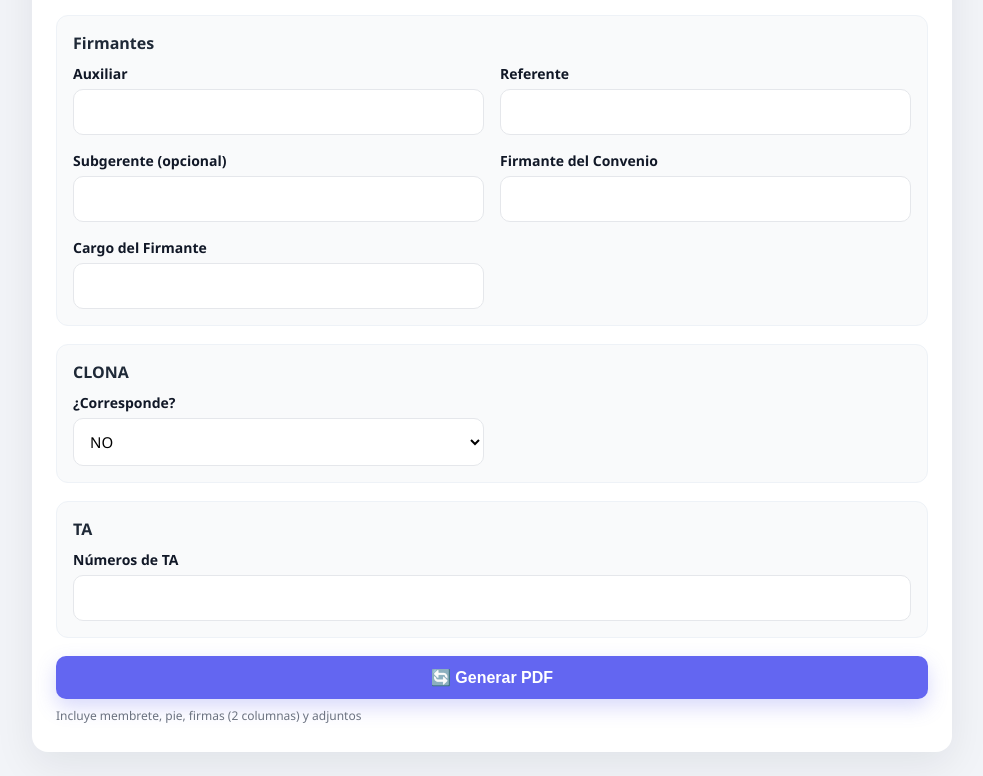
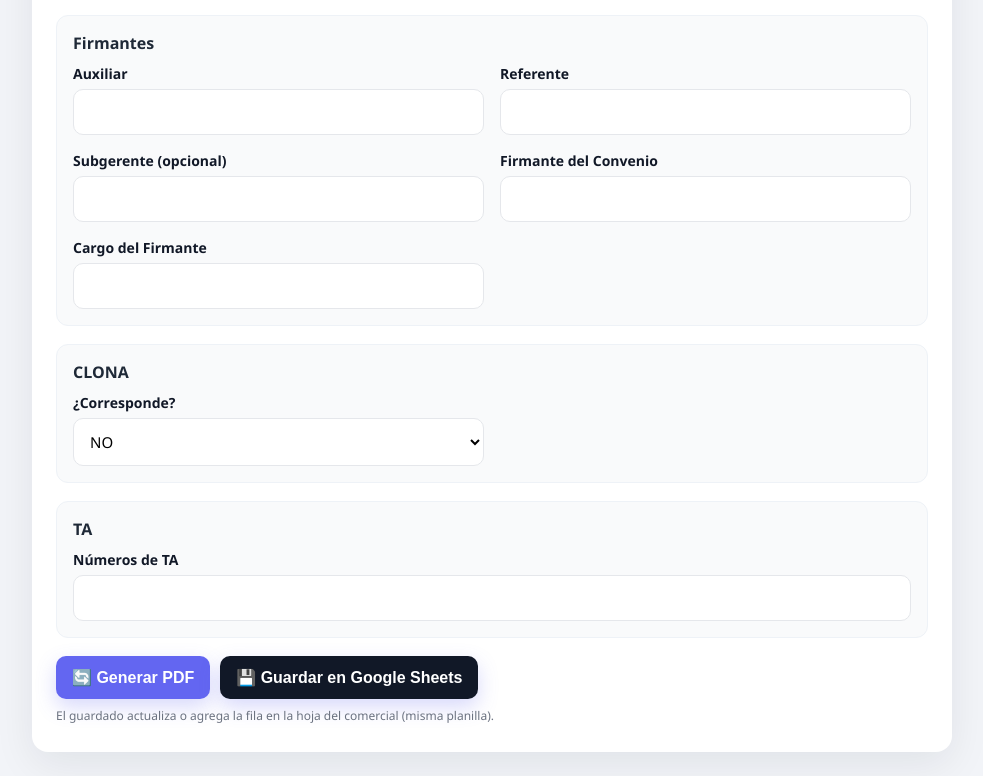
Before and after one commit to conveniosjerarquicos/nota-signatura, a plain HTML site: page index.html in a window 1280 px wide. Shown: the part 1221-1997 px from the top of the page, without its empty margins (148-1131 px from the left). Drawn offline with nearby package versions, Linux system fonts and the light colour scheme.

Commit message:
Update index.html

```diff
--- a/index.html
+++ b/index.html
@@ -21,6 +21,8 @@
     .btn{display:inline-flex;align-items:center;justify-content:center;gap:8px;padding:12px 16px;border:none;border-radius:10px;cursor:pointer;font-weight:700;background:#6366f1;color:#fff;width:100%;font-size:16px;box-shadow:0 8px 20px rgba(99,102,241,.25);transition:transform .15s}
     .btn:hover{transform:translateY(-1px)}
     .btn-secondary{background:#111827}
+    .stack{display:flex;gap:10px;flex-wrap:wrap}
+    .stack .btn{width:auto}
     .preview{margin-top:18px;display:none}
     .note{font-size:12px;color:#6b7280;margin-top:8px}
     .row-inline{display:flex;gap:12px;align-items:flex-end}
@@ -57,7 +59,7 @@
             <input type="text" id="numeroConvenioLookup" placeholder="Ej: 88">
             <button class="btn btn-secondary" style="width:auto" onclick="buscarDesdeSheets()">Buscar</button>
           </div>
-          <div class="hint">Ingresá el número y tocá “Buscar” para completar el formulario (recorre todas las hojas).</div>
+          <div class="hint">Recorre todas las hojas del archivo y completa los campos si encuentra el número.</div>
         </div>
       </div>
 
@@ -109,7 +111,7 @@
 
       <!-- Texto editable final -->
       <textarea id="cuerpoNota" placeholder="Tildá opciones arriba; acá podés seguir escribiendo."></textarea>
-      <div class="hint">El bloque auto-generado se actualiza sin borrar lo que agregues manualmente después.</div>
+      <div class="hint">El bloque auto-generado se actualiza sin borrar lo que agregues manualmente.</div>
     </div>
 
     <!-- ADJUNTOS -->
@@ -159,8 +161,11 @@
       <input type="text" id="numerosTA">
     </div>
 
-    <button class="btn" onclick="generarPDF()">🔄 Generar PDF</button>
-    <div class="note">Incluye membrete, pie, firmas (2 columnas) y adjuntos</div>
+    <div class="stack">
+      <button class="btn" onclick="generarPDF()">🔄 Generar PDF</button>
+      <button class="btn btn-secondary" onclick="guardarEnSheet()">💾 Guardar en Google Sheets</button>
+    </div>
+    <div class="note">El guardado actualiza o agrega la fila en la hoja del comercial (misma planilla).</div>
 
     <div class="preview" id="preview">
       <p style="color:#10b981;font-weight:700;margin:10px 0 0">✅ Documento listo:</p>
@@ -175,26 +180,25 @@
 
   <script>
     /* ===================== CONFIG ===================== */
-    // Membrete y pie (desde tu repo GitHub Pages)
+    // Membrete y pie (desde tu GitHub Pages)
     const BASE = "https://conveniosjerarquicos.github.io/nota-signatura";
     const HEADER = `${BASE}/membrete.png`;
     const FOOTER = `${BASE}/pie.png`;
 
     // Google Sheets publicado como CSV, multi-hoja (una por comercial)
-    // Usamos SIEMPRE el mismo archivo, cambiando solo el gid de cada pestaña.
     const PUB_CSV_BASE = "https://docs.google.com/spreadsheets/d/e/2PACX-1vTtwmE86YOrUU_3zaUAY2mXfwGrxe3f3sUdoI3ckQfj0cs3D1R46SzXH4tStGBiaVe6PiQFIR5DQ_U0/pub?single=true&output=csv&gid=";
 
-    // Agregá todas tus pestañas: nombre del comercial y su gid
+    // Agregá todas tus pestañas con su gid
     const SHEETS = [
       { name: "Juan Pablo Trossero", gid: "0" },
       // { name: "Nicolás Molli", gid: "XXXXXXXXX" },
-      // { name: "Fernando Giordano", gid: "XXXXXXXXX" },
-      // { name: "Exequiel Mayans", gid: "XXXXXXXXX" },
-      // { name: "Emiliano Riestra", gid: "XXXXXXXXX" },
-      // { name: "Ulises Velázquez", gid: "XXXXXXXXX" },
+      // ...
     ];
 
     const REFERENTE_FIJO = "Leonardo Sibilia";
+
+    // URL del Web App de Apps Script (REEMPLAZAR por la tuya)
+    const WEBAPP_URL = "https://script.google.com/macros/s/TU_DEPLOY_ID/exec";
 
     /* ===================== ESTADO/UI ===================== */
     let headerImg, footerImg, pdfDoc = null;
@@ -205,7 +209,7 @@
         document.getElementById("clona").value === "SI" ? "block" : "none";
     }
 
-    // ====== Selecciones -> cuerpo de la nota (editable) ======
+    // ====== Selecciones -> cuerpo (editable) ======
     const AUTO_START = "[AUTO-TEXTO]";
     const AUTO_END   = "[/AUTO-TEXTO]";
 
@@ -274,7 +278,6 @@
       tablesPreview.appendChild(wrapper);
     }
 
-    // Pegado/drag: NO escribimos dentro del form, llevamos a galería/tablas
     const drop = document.getElementById('richDrop');
     ;['dragenter','dragover','dragleave','drop'].forEach(ev=> drop.addEventListener(ev, e=>{e.preventDefault(); e.stopPropagation();}));
 
@@ -445,7 +448,7 @@
       textBlock(doc, cuerpoNota, CONTENT_W, y, {fontSize:12, lineH:5.6, after:18});
 
       // ===== Adjuntos (ANTES de firmas) =====
-      // TABLAS (auto paginado y corte multi-página)
+      // TABLAS (auto paginado)
       for (const rows of tablesData){
         ensureSpace(doc, 20, y);
         doc.autoTable({
@@ -575,7 +578,6 @@
           const found = rows.find(r => norm(get(r, "numeroconvenio")) === norm(numero));
           if (!found) continue;
 
-          // Auxiliar desde columna o, si no hay, desde el nombre de la hoja
           const auxiliar = get(found, "auxiliar") || s.name;
 
           setIf("numeroConvenio",  get(found, "numeroconvenio"));
@@ -594,7 +596,6 @@
           const cuerpo = get(found, "cuerponota");
           if (cuerpo){
             const base = "Por medio del presente se acuerda ";
-            // Si ya hay selecciones, respetá lo generado y poné el resto después
             const ta = document.getElementById('cuerpoNota');
             const { auto, manual } = splitAutoAndManual(ta.value || "");
             const extra = base + cuerpo;
@@ -610,6 +611,53 @@
       alert("No se encontró ese número en ninguna hoja.");
     }
 
+    // ====== Guardar en Google Sheets (Apps Script Web App) ======
+    async function guardarEnSheet(){
+      if (!WEBAPP_URL || WEBAPP_URL.includes("TU_DEPLOY_ID")){
+        alert("Configurá WEBAPP_URL con la URL del Web App de Apps Script.");
+        return;
+      }
+      const payload = {
+        comercial:      document.getElementById('auxiliar').value || 'Juan Pablo Trossero',
+        numeroConvenio: document.getElementById('numeroConvenio').value,
+        nombreConvenio: document.getElementById('nombreConvenio').value,
+        provincia:      document.getElementById('provincia').value,
+        vigencia:       document.getElementById('vigencia').value,
+        prestadorEmail: document.getElementById('prestadorEmail').value,
+        cuerpoNota:     document.getElementById('cuerpoNota').value,
+
+        auxiliar:       document.getElementById('auxiliar').value,
+        referente:      document.getElementById('referente').value || REFERENTE_FIJO,
+        subgerente:     document.getElementById('subgerente').value,
+        firmante:       document.getElementById('firmante').value,
+        cargoFirmante:  document.getElementById('cargoFirmante').value,
+
+        clona:          document.getElementById('clona').value,
+        conveniosClona: document.getElementById('conveniosClona').value,
+        numerosTA:      document.getElementById('numerosTA').value,
+
+        tablas:   tablesData,
+        imagenes: imagesData.map(({dataURL, name}) => ({dataURL,name}))
+        // secret: "OPCIONAL_TOKEN"
+      };
+
+      try{
+        const res = await fetch(WEBAPP_URL, {
+          method: "POST",
+          headers: { "Content-Type": "application/json" },
+          body: JSON.stringify(payload),
+        });
+        const data = await res.json().catch(()=>({ok:false, error:'Respuesta no JSON'}));
+        if (data.ok){
+          alert("✔ Guardado en Google Sheets (pestaña: " + data.sheet + ")");
+        } else {
+          alert("No se pudo guardar: " + (data.error || res.status));
+        }
+      }catch(err){
+        alert("Error de red guardando en Sheets: " + err.message);
+      }
+    }
+
     // Por si querés que “Incremento” esté tildado por defecto:
     // window.addEventListener('DOMContentLoaded', () => {
     //   document.getElementById('optIncremento').checked = true;
```
